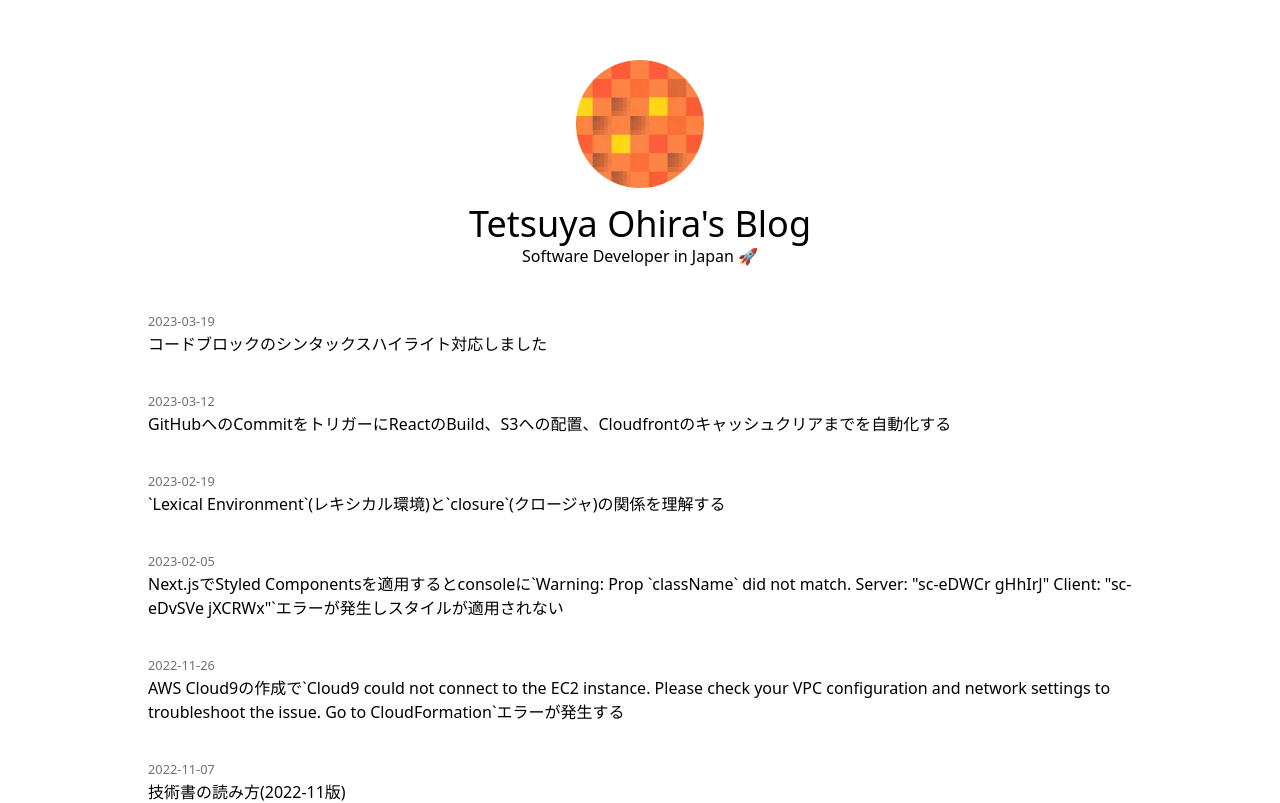
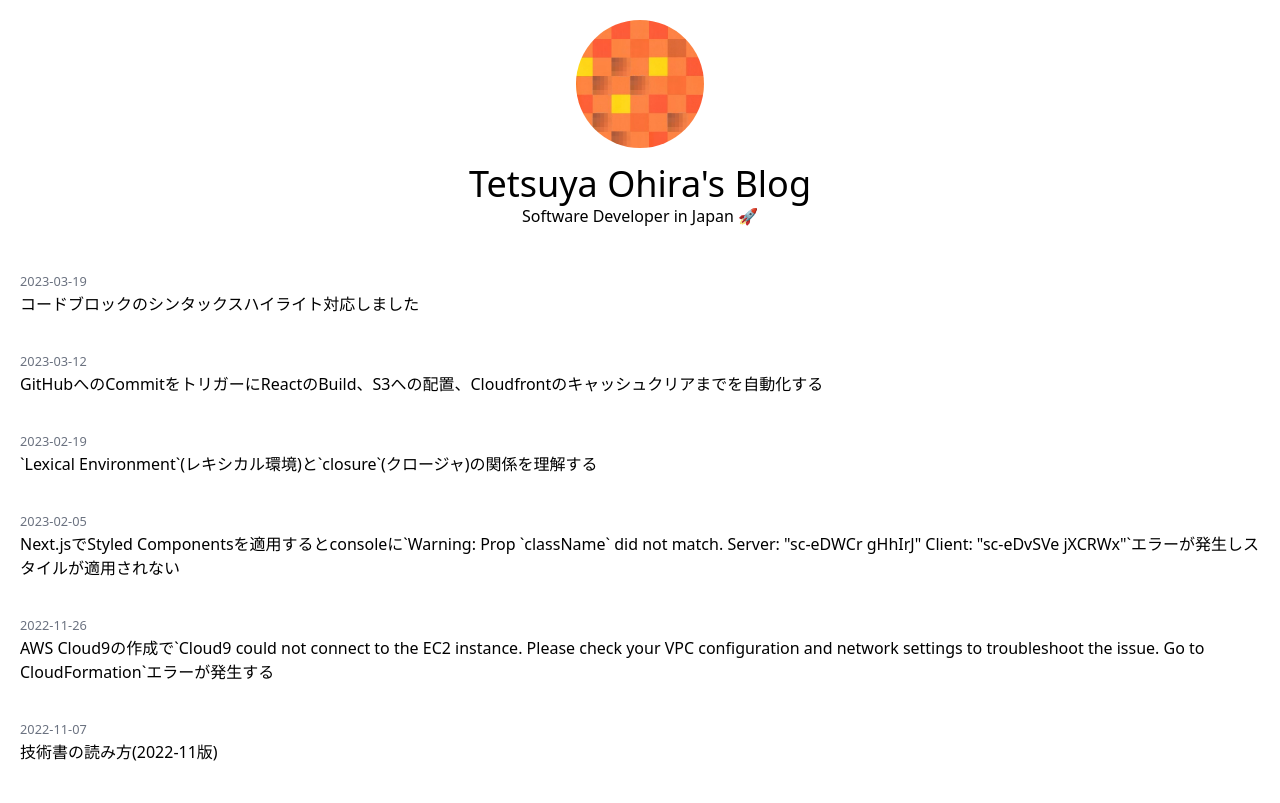
Before and after one commit to tetsuyaohira/tetsuyaohira.com, a Next.js app: page / in a window 1280 px wide. Shown: the top 803 px of the page. Built offline with nearby package versions, Linux system fonts and the light colour scheme; no server answers.

Commit message:
css調整

```diff
--- a/components/Layout.js
+++ b/components/Layout.js
@@ -5,7 +5,7 @@ export const siteTitle = "Tetsuya Ohira's Blog"
 
 function Layout({ children, home }) {
   return (
-    <div className="m-auto mt-10 max-w-screen-lg p-5">
+    <div className="container m-auto p-5">
       <Head>
         <link rel="icon" href="/favicon.ico" />
       </Head>
```
